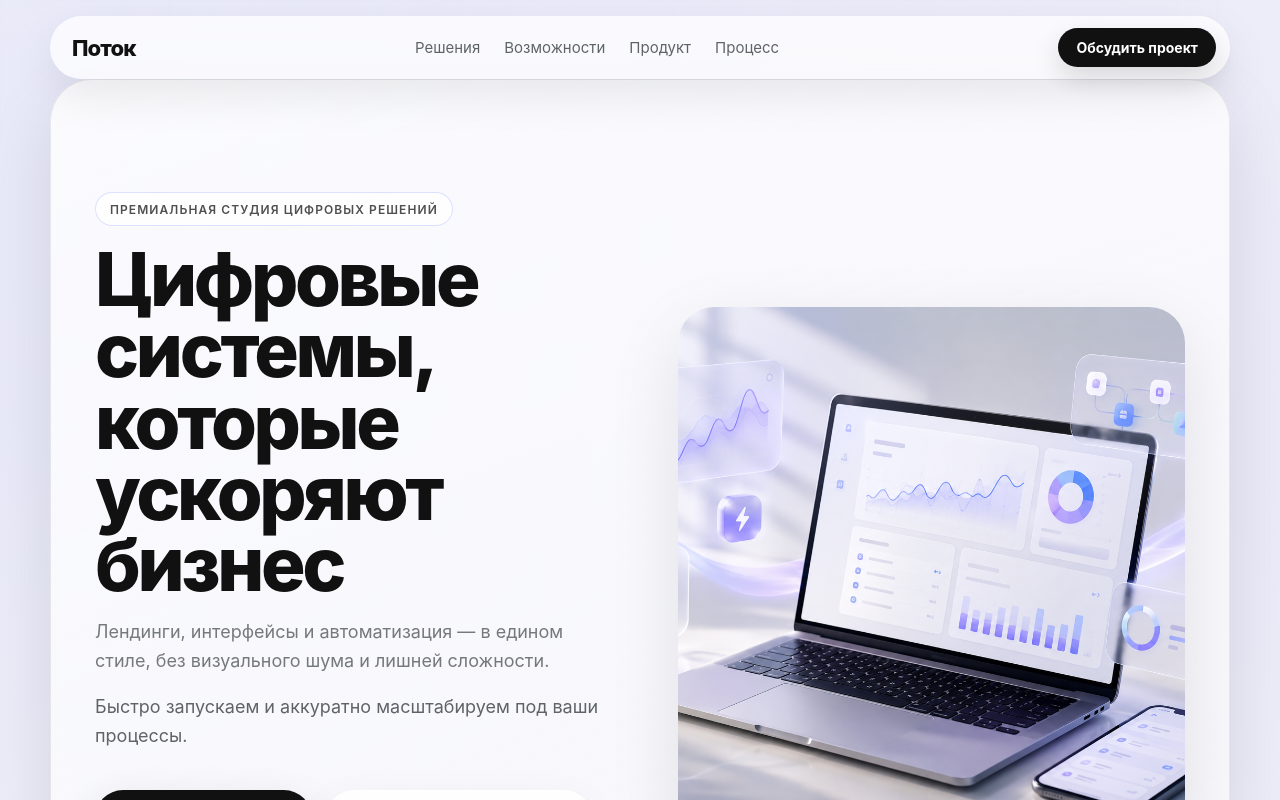
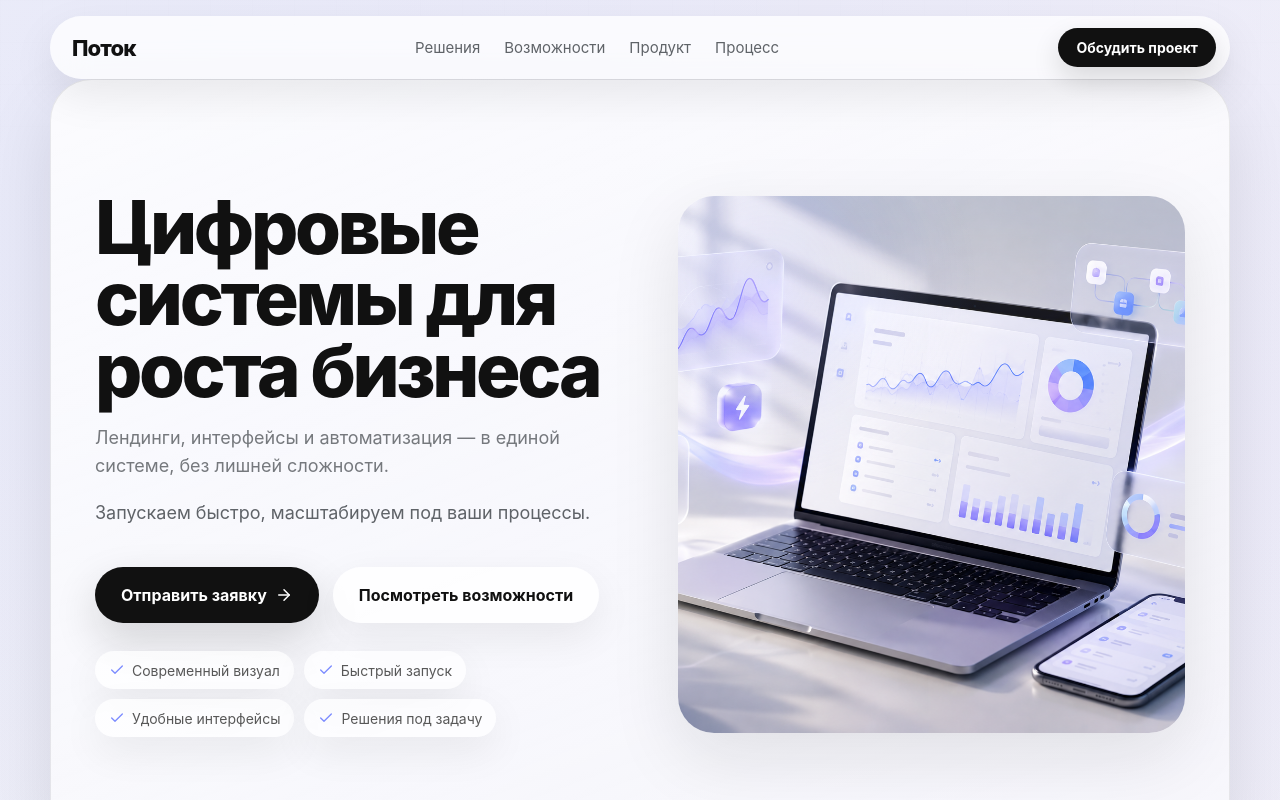
Before and after one commit to vladtranskom888-hue/lending_my, a React (Vite) app: page / in a window 1280 px wide. Shown: the top 800 px of the page. Built offline with nearby package versions, Linux system fonts and the light colour scheme.

Commit message:
Refine hero copy and update primary CTA text

```diff
--- a/src/App.jsx
+++ b/src/App.jsx
@@ -79,12 +79,11 @@ export default function App() {
 
       <section className="hero section">
         <div className="copy">
-          <span className="eyebrow">Премиальная студия цифровых решений</span>
-          <h1>Цифровые системы, которые ускоряют бизнес</h1>
-          <p>Лендинги, интерфейсы и автоматизация — в едином стиле, без визуального шума и лишней сложности.</p>
-          <p className="muted">Быстро запускаем и аккуратно масштабируем под ваши процессы.</p>
+          <h1>Цифровые системы для роста бизнеса</h1>
+          <p>Лендинги, интерфейсы и автоматизация — в единой системе, без лишней сложности.</p>
+          <p className="muted">Запускаем быстро, масштабируем под ваши процессы.</p>
           <div className="actions">
-            <a className="button primary" href="#contact">Обсудить проект <ArrowRight size={18} /></a>
+            <a className="button primary" href="#contact">Отправить заявку <ArrowRight size={18} /></a>
             <a className="button secondary" href="#build">Посмотреть возможности</a>
           </div>
           <div className="features">
```
